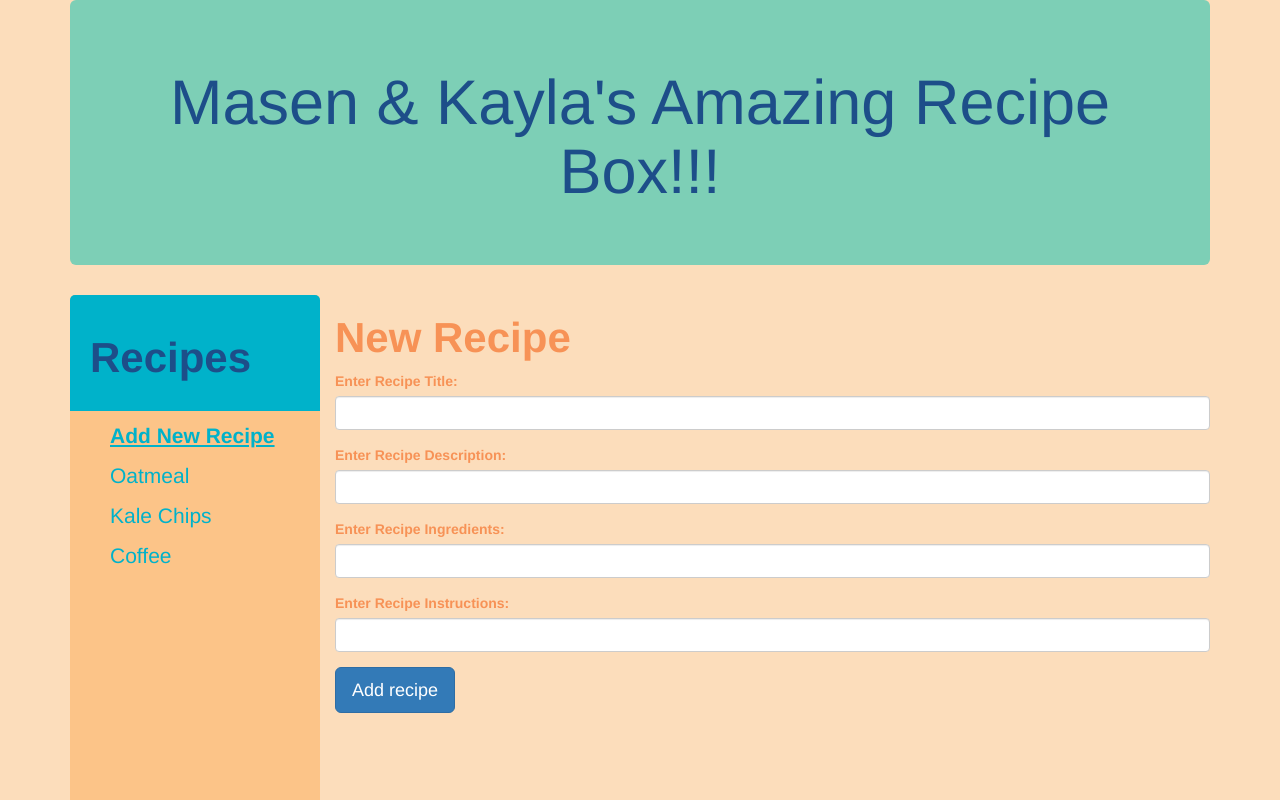
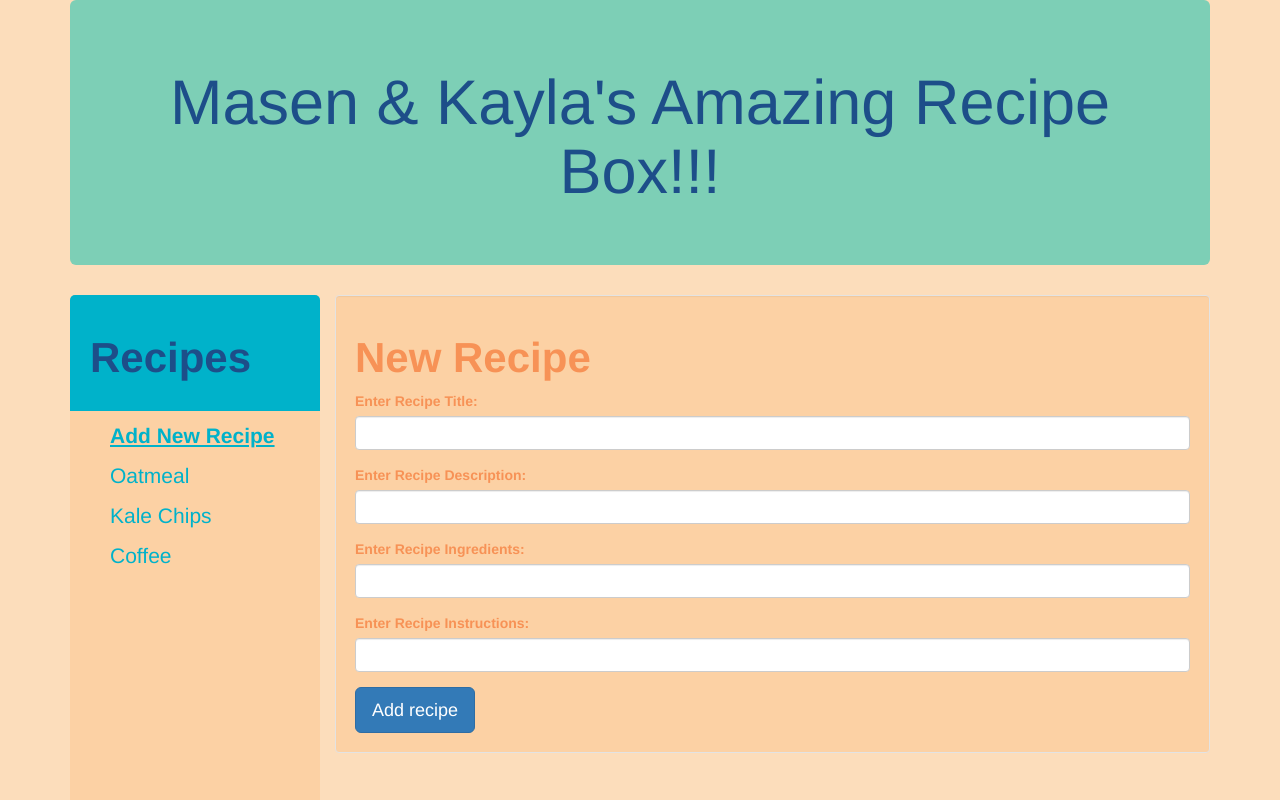
Before and after one commit to grepcats/angular-recipe-box, an Angular app: page / in a window 1280 px wide. Both pictures are taken after a click on the item "Add New Recipe". Shown: the top 800 px of the page. Built offline with nearby package versions, Linux system fonts and the light colour scheme.

Commit message:
add more styling

```diff
--- a/src/app/new-recipe/new-recipe.component.html
+++ b/src/app/new-recipe/new-recipe.component.html
@@ -1,3 +1,4 @@
+<div class="well">
   <h3 id="new-recipe-title">New Recipe</h3>
   <div class="form-group">
    <label>Enter Recipe Title:</label>
@@ -18,3 +19,4 @@
   <div>
     <button (click)="submitForm(newTitle.value, newDescription.value, newIngredients.value, newInstructions.value); newTitle.value=''; newDescription.value='';newIngredients.value=''; newInstructions.value='';" class="btn btn-primary btn-lg">Add recipe</button>
   </div>
+</div>
--- a/src/app/recipe-list/recipe-list.component.css
+++ b/src/app/recipe-list/recipe-list.component.css
@@ -13,7 +13,7 @@ li {
   min-width: 250px;
   max-width: 250px;
   min-height: 100vh;
-  background-color: #FCC488;
+  background-color: #FCD1A4;
   color: #00B2CA;
 }
 
--- a/src/app/view-recipe/view-recipe.component.css
+++ b/src/app/view-recipe/view-recipe.component.css
@@ -1,3 +1,4 @@
 p {
   font-size: 1.25em;
+  margin-left: 10px;
 }
--- a/src/app/view-recipe/view-recipe.component.html
+++ b/src/app/view-recipe/view-recipe.component.html
@@ -1,7 +1,9 @@
-<div *ngIf="childSelectedRecipe">
+<div *ngIf="childSelectedRecipe" class="well">
   <h3>{{childSelectedRecipe.title}}</h3>
   <h4>{{childSelectedRecipe.description}}</h4>
-  <p>{{childSelectedRecipe.ingredients}}</p>
-  <p>{{childSelectedRecipe.instructions}}</p>
+  <p><span class="bold">Ingredients:</span></p>
+  <ul *ngFor='let ingredient of childSelectedRecipe.ingredients.split(", ")'>
+  <li>{{ingredient}}</li></ul>
+  <p><span class="bold">Directions:</span> {{childSelectedRecipe.instructions}}</p>
   <button (click)="editButtonClicked(childSelectedRecipe)" class="btn btn-info">Edit</button>
 </div>
--- a/src/styles.css
+++ b/src/styles.css
@@ -27,3 +27,7 @@ h3 {
   flex-direction: column;
   margin-left: 15px;
 }
+
+.well {
+  background-color: #FCD1A4;
+}
```
Lines whose indentation alone changed are shown as unchanged.
